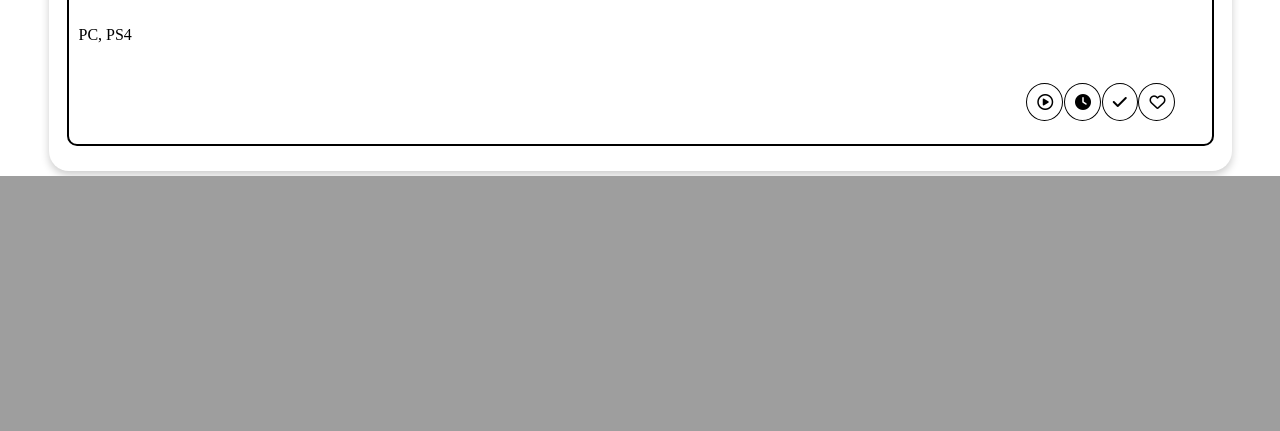
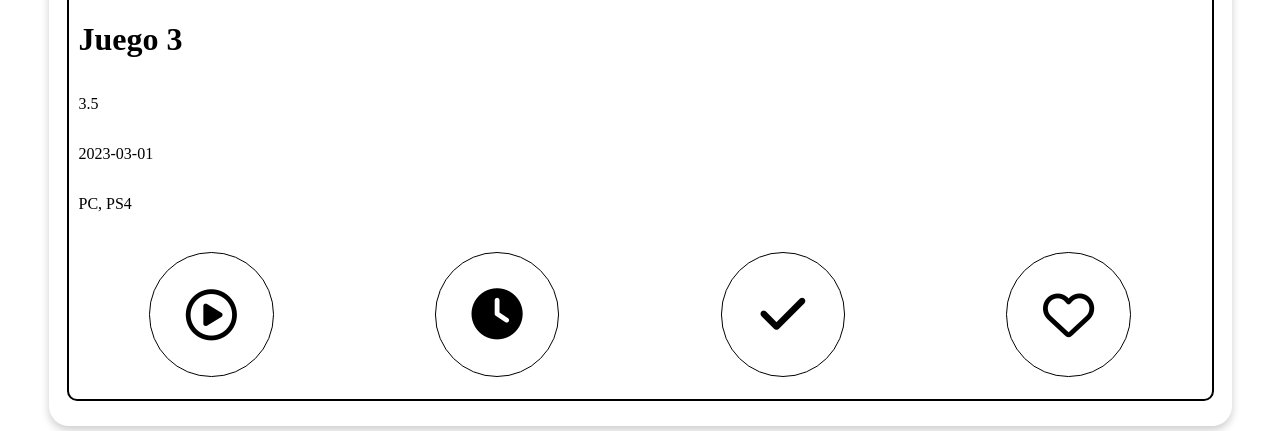
Before and after one commit to JulioCabezaMartinez/TDG, a PHP site: template src/Views/lista_juegos.php in a window 1280 px wide. Shown: the part 3750-4181 px from the top of the page. Before the commit the page ends 3926 px from the top, so only its background shows below. Run offline with PHP 8.4, Linux system fonts and the light colour scheme; the template is opened without the code that fills it, so the values that code supplies are empty; some libraries are stand-ins or nearby versions.

Commit message:
Iconos de Agregar Librerias fixed

```diff
--- a/public/CSS/lista_juegos.css
+++ b/public/CSS/lista_juegos.css
@@ -40,29 +40,46 @@
     flex-direction: column;
     justify-content: start;
     align-items: start;
+}
+
+.info_juego *{ /* Para poder modificar un dato de manera individual */
     padding-left: 10px;
 }
 
 .btn_listas{
-    align-self: flex-end;
-    margin-left: auto;
-
-    max-width: 70%;
+    width: 100%;
     padding: 2% 2% 2% 0%;
-    margin-right: 2%;
 
     display: flex;
     justify-content: space-around;
     align-items: center;
+    flex-wrap: wrap;
 }
 
-.btn_listas i{
-    max-width: 10%;
+.btn_listas i{ /* Botones de Agregar a la lista */
+
+    width: 8vw;
+    height: 8vw;
+    margin: 0% 5%;
+
     padding: 10px;
     border: 1px solid #000000;
     border-radius: 50%;
-    width: fit-content;
+
+    display: flex;
+    justify-content: center;
+    align-items: center;
 }
+
+    /* Para escalar todos los iconos de FA */
+.fa-regular{
+    font-size: 4vw;
+}
+
+.fa-solid{
+    font-size: 4vw;
+}
+
 
 /* Desplegable hamburguesa */
 
--- a/src/Views/lista_juegos.php
+++ b/src/Views/lista_juegos.php
@@ -37,6 +37,8 @@ require_once __DIR__ . '\Templates\header.php';
         <i id="filtros_icon" class="fa-solid fa-filter"></i>
         <p>Filtros</p>
     </button>
+
+    <!-- <hr> Poner una barra en vertical para separar el boton de los filtros -->
 
     <!-- Carrusel de Filtros activos -->
     <div class="swiper">
@@ -90,8 +92,8 @@ require_once __DIR__ . '\Templates\header.php';
         numeroDeSlides = $(".filtros_activos").children().length; // Obtiene el número de slides actuales.
 
         if (window.swiper) {
-        swiper.update(); // Actualiza el swiper para que reconozca los nuevos elementos añadidos.
-    }
+            swiper.update(); // Actualiza el swiper para que reconozca los nuevos elementos añadidos.
+        }
     });
 
     $(document).on("click", ".eliminar-filtro", function () {
```
